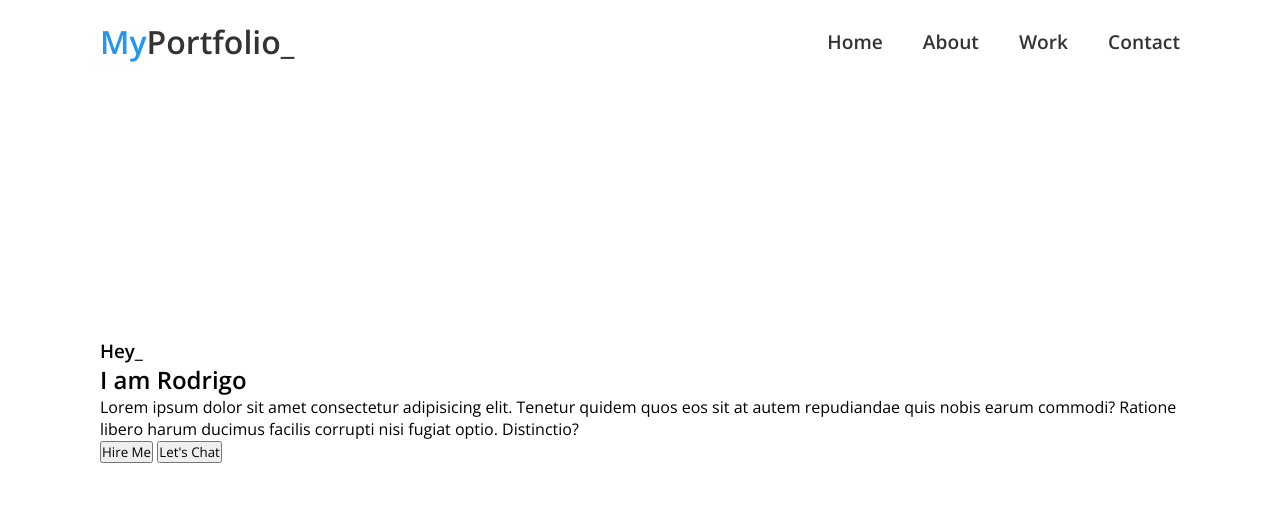
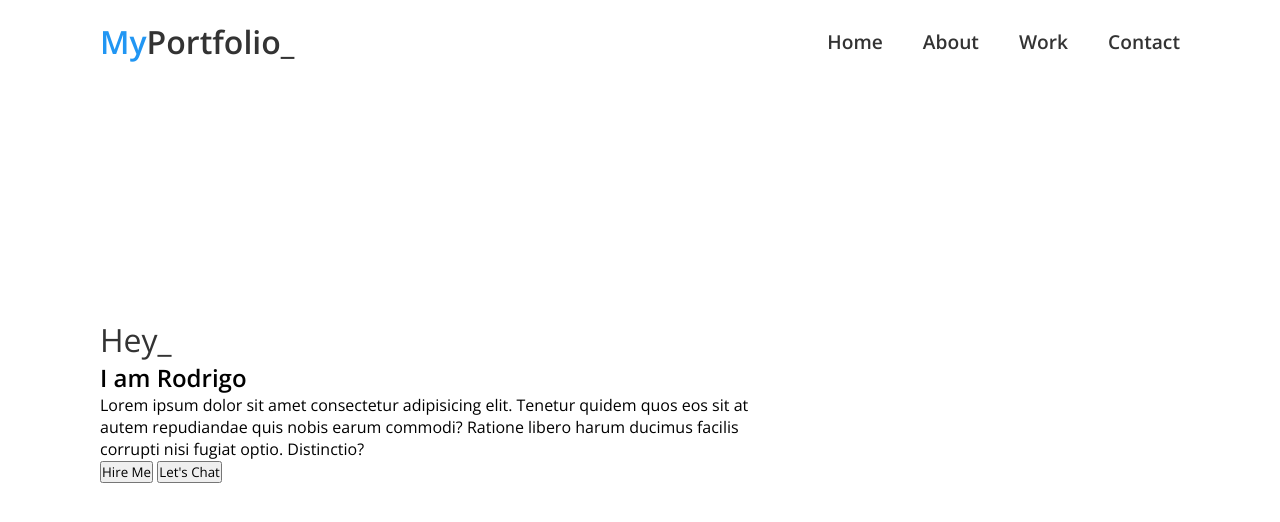
Before and after one commit to rodrigobarros2802/my-portfolio, a plain HTML site: page index.html in a window 1280 px wide. Drawn offline with nearby package versions, Linux system fonts and the light colour scheme.

Commit message:
Configurando h3 banner

```diff
--- a/assets/style/styles.css
+++ b/assets/style/styles.css
@@ -57,3 +57,16 @@ header ul li a {
     color: #333;
     transition: 0.5s;
 }
+
+.content {
+    position: relative;
+    max-width: 700px;
+    z-index: 10;
+}
+
+.content h3 {
+    font-size: 2em;
+    color: #333;
+    font-weight: 200;
+    transition: 0.5s;
+}
```
